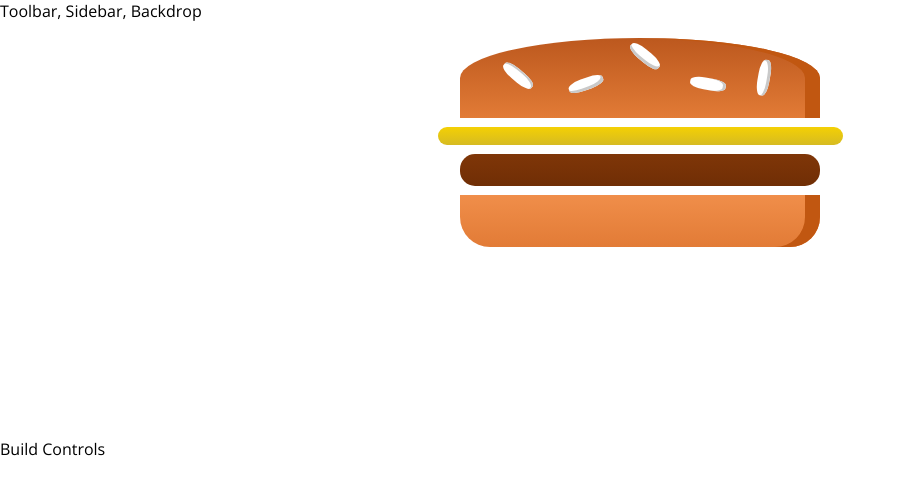
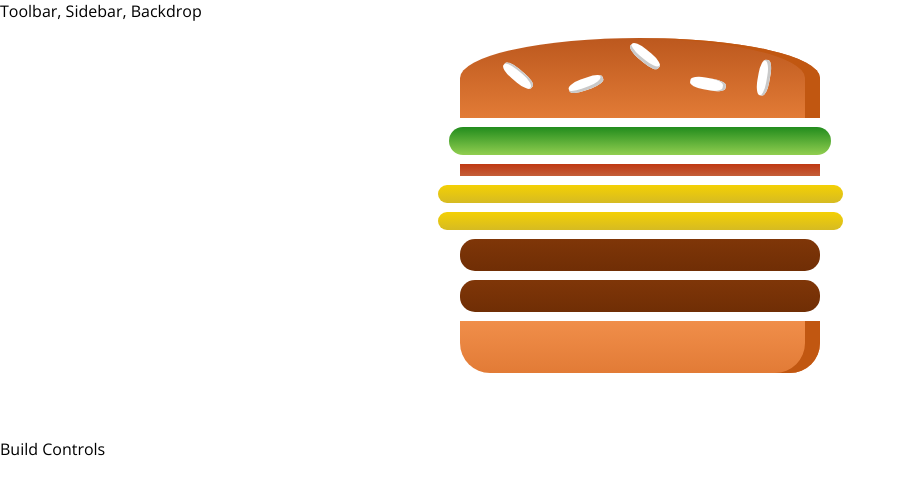
Before and after one commit to timzprof/burger-builder, a React (Create React App) app: page / in a window 1280 px wide. Shown: the top 494 px of the page, without its empty margins (0-906 px from the left). Built offline with nearby package versions, Linux system fonts and the light colour scheme.

Commit message:
Implemented Dynamic Ingredients

```diff
--- a/src/components/Burger/Burger.js
+++ b/src/components/Burger/Burger.js
@@ -3,11 +3,16 @@
 import classes from './Burger.module.css';
 
 const burger = (props) => {
+  const transformedIngredients = Object.keys(props.ingredients)
+  .map(ingredientKey => {
+    return [...Array(props.ingredients[ingredientKey])].map((_,i) => {
+      return <BurgerIngredient key={ingredientKey + i} type={ingredientKey} />
+    });
+  });
   return (
     <div className={classes.Burger}>
       <BurgerIngredient type="bread-top"/>
-      <BurgerIngredient type="cheese" />
-      <BurgerIngredient type="meat" />
+      { transformedIngredients }
       <BurgerIngredient type="bread-bottom" />
     </div>
   );
--- a/src/containers/BurgerBuilder/BurgerBuilder.js
+++ b/src/containers/BurgerBuilder/BurgerBuilder.js
@@ -3,10 +3,19 @@
 import Burger from '../../components/Burger/Burger';
 
 class BurgerBuilder extends Component {
+  state = {
+    ingredients: {
+      salad: 1,
+      bacon: 1,
+      cheese: 2,
+      meat: 2
+    }
+  }
+
   render() {
     return (
       <Aux>
-        <Burger />
+        <Burger ingredients={this.state.ingredients} />
         <div>Build Controls</div>
       </Aux>
     );
```
